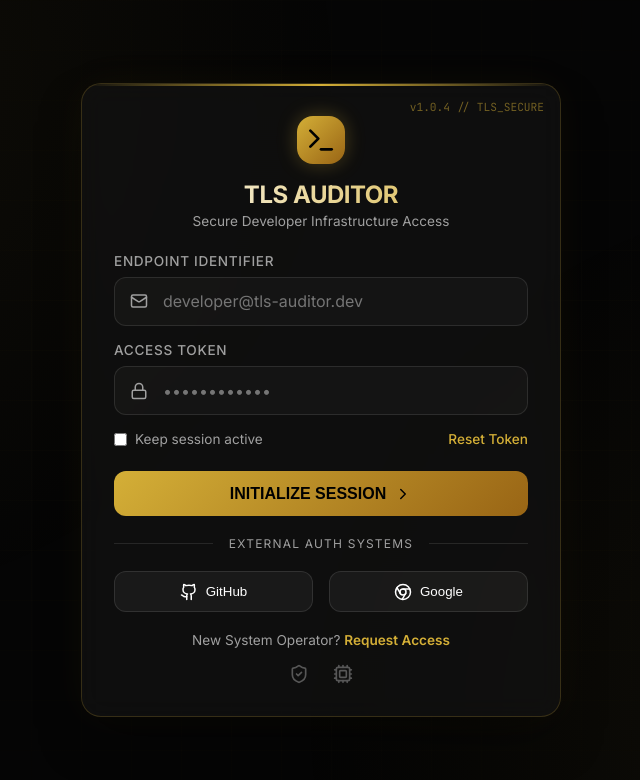
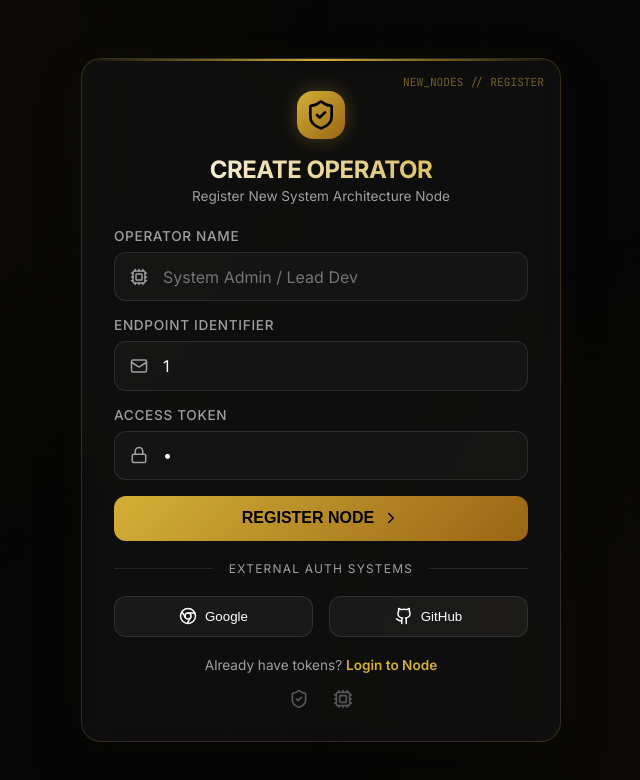
Before and after one commit to bharathkumar000/tls-auditor, a React (Vite) app: page / in a window 1280 px wide. Both pictures are taken after a click on the link "Request Access". Shown: the top 780 px of the page, without its empty margins (319-959 px from the left). Built offline with nearby package versions, Linux system fonts and the light colour scheme; no server answers.

Commit message:
Implement login and registration functionality with UI updates

```diff
--- a/src/App.jsx
+++ b/src/App.jsx
@@ -13,23 +13,49 @@ import {
 import { supabase } from './supabase';
 
 function App() {
-  const [email, setEmail] = useState('');
-  const [password, setPassword] = useState('');
+  const [isLogin, setIsLogin] = useState(true);
+  const [email, setEmail] = useState('1');
+  const [password, setPassword] = useState('1');
+  const [fullName, setFullName] = useState('');
   const [loading, setLoading] = useState(false);
   const [error, setError] = useState(null);
 
-  const handleLogin = async (e) => {
+  const handleSubmit = async (e) => {
     e.preventDefault();
     setLoading(true);
     setError(null);
 
+    // Mock bypass for dev/testing
+    if (email === '1' && password === '1' && isLogin) {
+      setTimeout(() => {
+        setLoading(false);
+        alert('ACCESS GRANTED: Developer Session Initialized');
+      }, 1000);
+      return;
+    }
+
     try {
+      if (isLogin) {
         const { error } = await supabase.auth.signInWithPassword({
           email,
           password,
         });
         if (error) throw error;
         alert('Login successful!');
+      } else {
+        const { error } = await supabase.auth.signUp({
+          email,
+          password,
+          options: {
+            data: {
+              full_name: fullName,
+            }
+          }
+        });
+        if (error) throw error;
+        alert('Registration successful! Please check your email for confirmation.');
+        setIsLogin(true);
+      }
     } catch (err) {
       setError(err.message);
     } finally {
@@ -43,22 +69,25 @@ function App() {
       <div className="bg-grid"></div>
 
       <motion.div
-        initial={{ opacity: 0, y: 20 }}
-        animate={{ opacity: 1, y: 0 }}
-        transition={{ duration: 0.8 }}
+        key={isLogin ? 'login' : 'signup'}
+        initial={{ opacity: 0, scale: 0.95 }}
+        animate={{ opacity: 1, scale: 1 }}
+        transition={{ duration: 0.4 }}
         className="login-card"
       >
-        <div className="dev-badge">v1.0.4 // TLS_SECURE</div>
+        <div className="dev-badge">{isLogin ? 'v1.0.4 // TLS_SECURE' : 'NEW_NODES // REGISTER'}</div>
 
         <div className="logo-section">
           <motion.div
             whileHover={{ scale: 1.05 }}
             className="logo-icon"
           >
-            <Terminal size={32} />
+            {isLogin ? <Terminal size={32} /> : <ShieldCheck size={32} />}
           </motion.div>
-          <h1 className="title">TLS AUDITOR</h1>
-          <p className="subtitle">Secure Developer Infrastructure Access</p>
+          <h1 className="title">{isLogin ? 'TLS AUDITOR' : 'CREATE OPERATOR'}</h1>
+          <p className="subtitle">
+            {isLogin ? 'Secure Developer Infrastructure Access' : 'Register New System Architecture Node'}
+          </p>
         </div>
 
         {error && (
@@ -72,7 +101,7 @@ function App() {
               borderRadius: '0.5rem',
               color: '#ff6b6b',
               fontSize: '0.85rem',
-              marginBottom: '1.5rem',
+              marginBottom: '1rem',
               textAlign: 'center'
             }}
           >
@@ -80,7 +109,24 @@ function App() {
           </motion.div>
         )}
 
-        <form onSubmit={handleLogin}>
+        <form onSubmit={handleSubmit}>
+          {!isLogin && (
+            <div className="form-group">
+              <label className="label">Operator Name</label>
+              <div className="input-wrapper">
+                <Cpu className="input-icon" size={18} />
+                <input
+                  type="text"
+                  className="input"
+                  placeholder="System Admin / Lead Dev"
+                  value={fullName}
+                  onChange={(e) => setFullName(e.target.value)}
+                  required
+                />
+              </div>
+            </div>
+          )}
+
           <div className="form-group">
             <label className="label">Endpoint Identifier</label>
             <div className="input-wrapper">
@@ -111,6 +157,7 @@ function App() {
             </div>
           </div>
 
+          {isLogin && (
             <div className="options">
               <label className="remember-me">
                 <input type="checkbox" style={{ accentColor: '#D4AF37' }} />
@@ -118,6 +165,7 @@ function App() {
               </label>
               <a href="#" className="forgot-password">Reset Token</a>
             </div>
+          )}
 
           <button
             type="submit"
@@ -125,10 +173,10 @@ function App() {
             disabled={loading}
           >
             {loading ? (
-              "AUTHENTICATING..."
+              "PROCESSING..."
             ) : (
               <>
-                INITIALIZE SESSION <ChevronRight size={18} />
+                {isLogin ? 'INITIALIZE SESSION' : 'REGISTER NODE'} <ChevronRight size={18} />
               </>
             )}
           </button>
@@ -140,15 +188,19 @@ function App() {
 
         <div className="social-login">
           <button className="social-btn">
-            <Github size={18} /> GitHub
+            <Chrome size={18} /> Google
           </button>
           <button className="social-btn">
-            <Chrome size={18} /> Google
+            <Github size={18} /> GitHub
           </button>
         </div>
 
         <p className="footer-text">
-          New System Operator? <a href="#">Request Access</a>
+          {isLogin ? (
+            <>New System Operator? <a href="#" onClick={(e) => { e.preventDefault(); setIsLogin(false); }}>Request Access</a></>
+          ) : (
+            <>Already have tokens? <a href="#" onClick={(e) => { e.preventDefault(); setIsLogin(true); }}>Login to Node</a></>
+          )}
         </p>
 
         <div style={{
```
Lines whose indentation alone changed are shown as unchanged.
